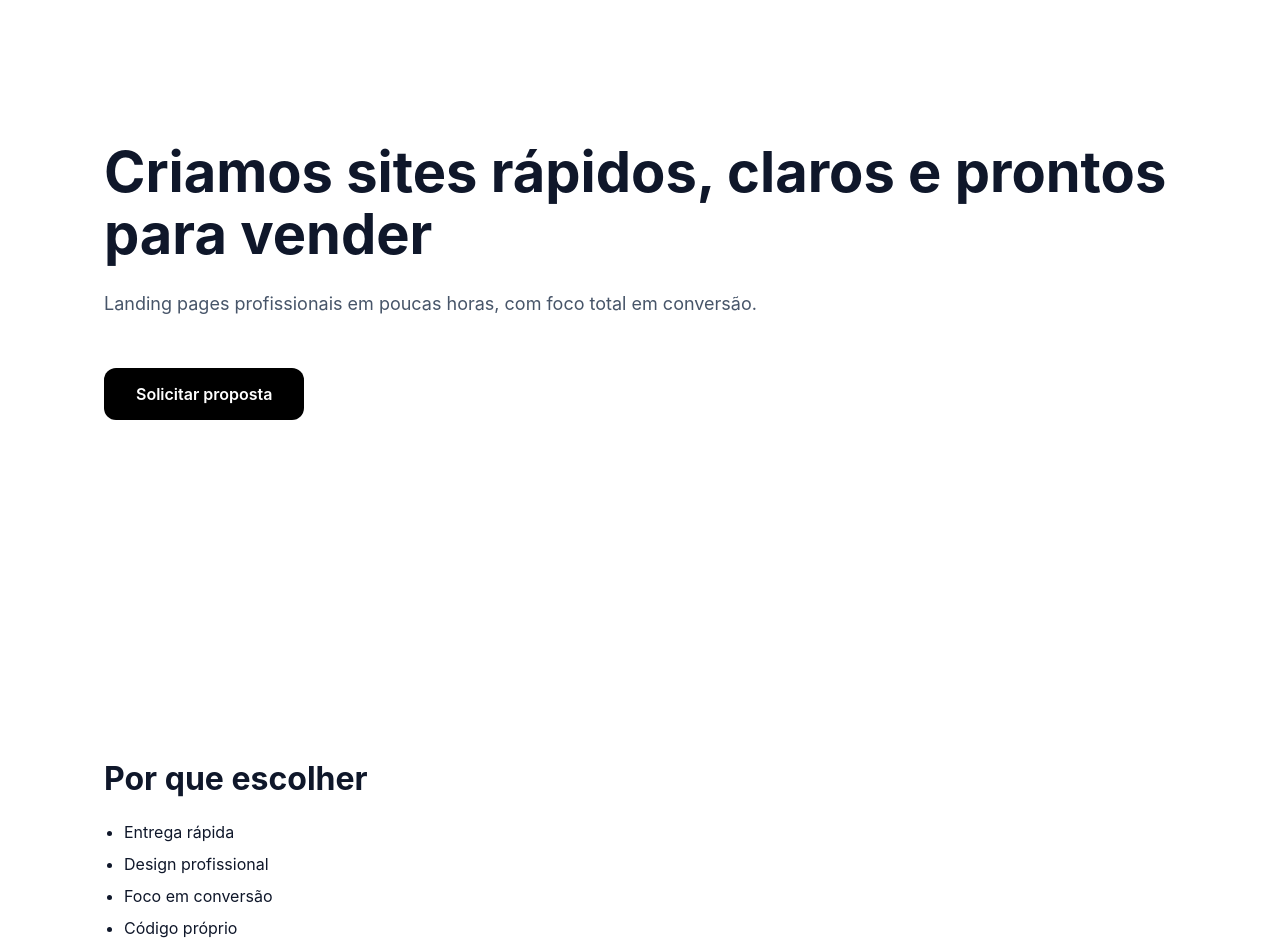
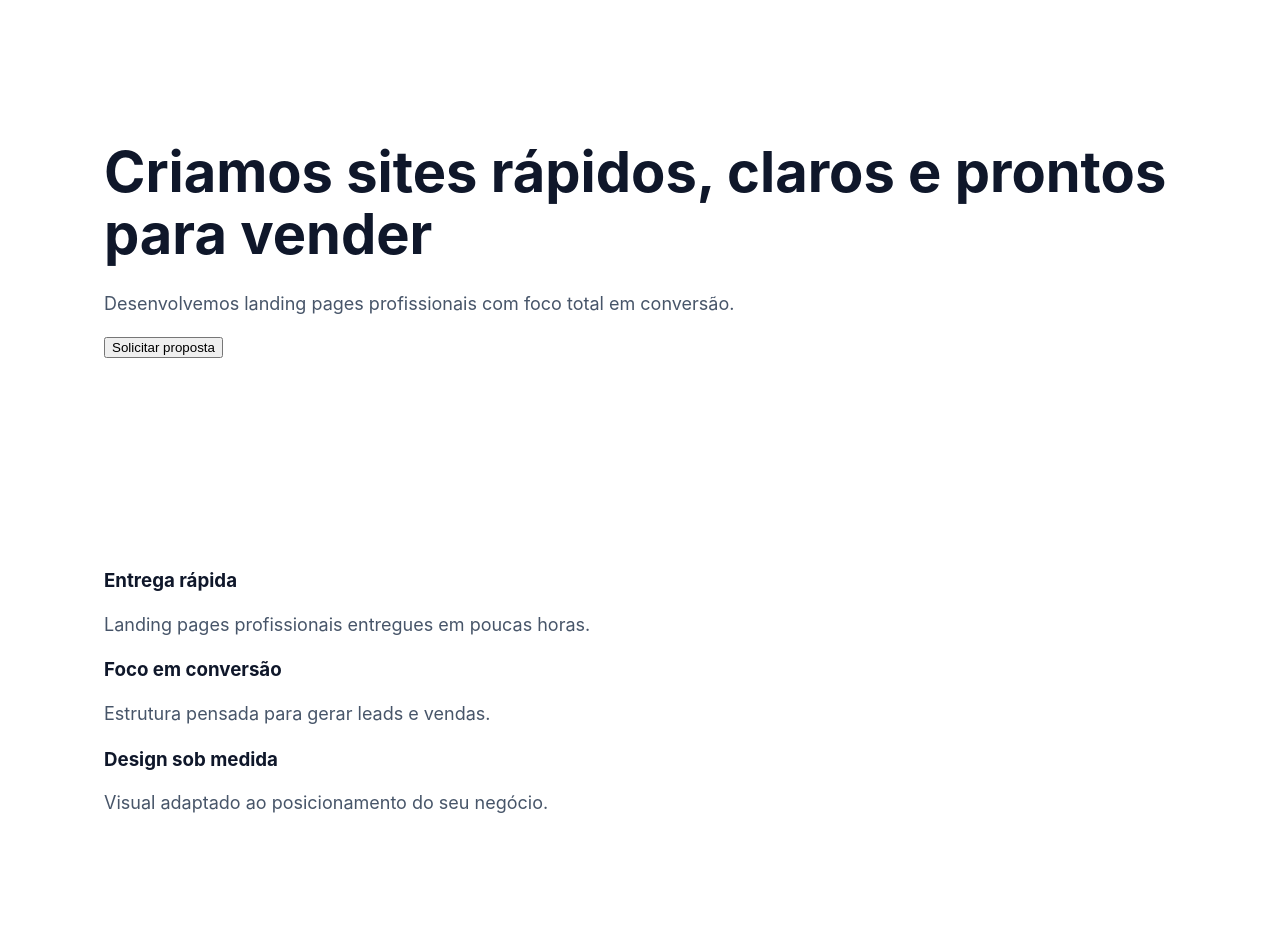
Before and after one commit to andersonato/landing-template, a Next.js app: page / in a window 1280 px wide. Shown: the top 952 px of the page. Built offline with nearby package versions, Linux system fonts and the light colour scheme.

Commit message:
Connect Features to Home

```diff
--- a/app/page.jsx
+++ b/app/page.jsx
@@ -1,33 +1,34 @@
-import { landingData } from "./data/landing";
+import Features from "./components/Features";
+
+const featuresData = [
+  {
+    title: "Entrega rápida",
+    description: "Landing pages profissionais entregues em poucas horas."
+  },
+  {
+    title: "Foco em conversão",
+    description: "Estrutura pensada para gerar leads e vendas."
+  },
+  {
+    title: "Design sob medida",
+    description: "Visual adaptado ao posicionamento do seu negócio."
+  }
+];
 
 export default function Home() {
   return (
     <main>
-      <section className="container">
-        <h1>{landingData.headline}</h1>
-        <p>{landingData.subheadline}</p>
-
-        <a
-          href={`mailto:${landingData.contactEmail}`}
-          className="button"
-        >
-          {landingData.ctaText}
-        </a>
+      <section className="hero">
+        <div className="container">
+          <h1>Criamos sites rápidos, claros e prontos para vender</h1>
+          <p>
+            Desenvolvemos landing pages profissionais com foco total em conversão.
+          </p>
+          <button>Solicitar proposta</button>
+        </div>
       </section>
 
-      <section className="container section">
-        <h2>Por que escolher</h2>
-        <ul>
-          {landingData.benefits.map((item, index) => (
-            <li key={index}>{item}</li>
-          ))}
-        </ul>
-      </section>
-
-      <section className="container section">
-        <h2>{landingData.proof.title}</h2>
-        <p>{landingData.proof.description}</p>
-      </section>
+      <Features items={featuresData} />
     </main>
   );
 }
```
